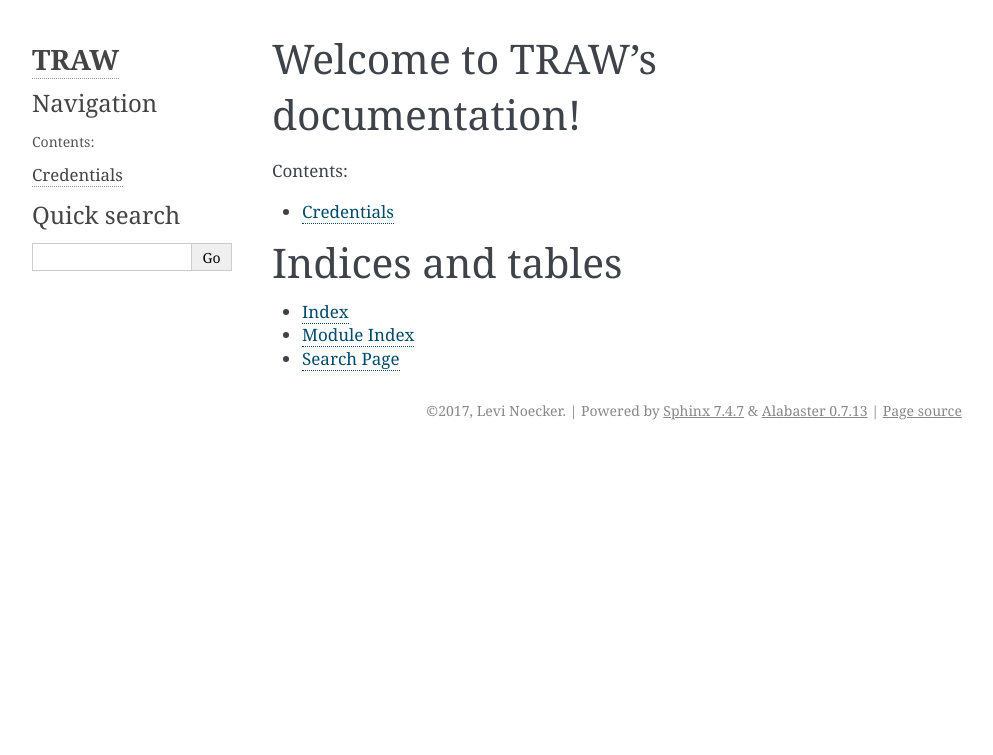
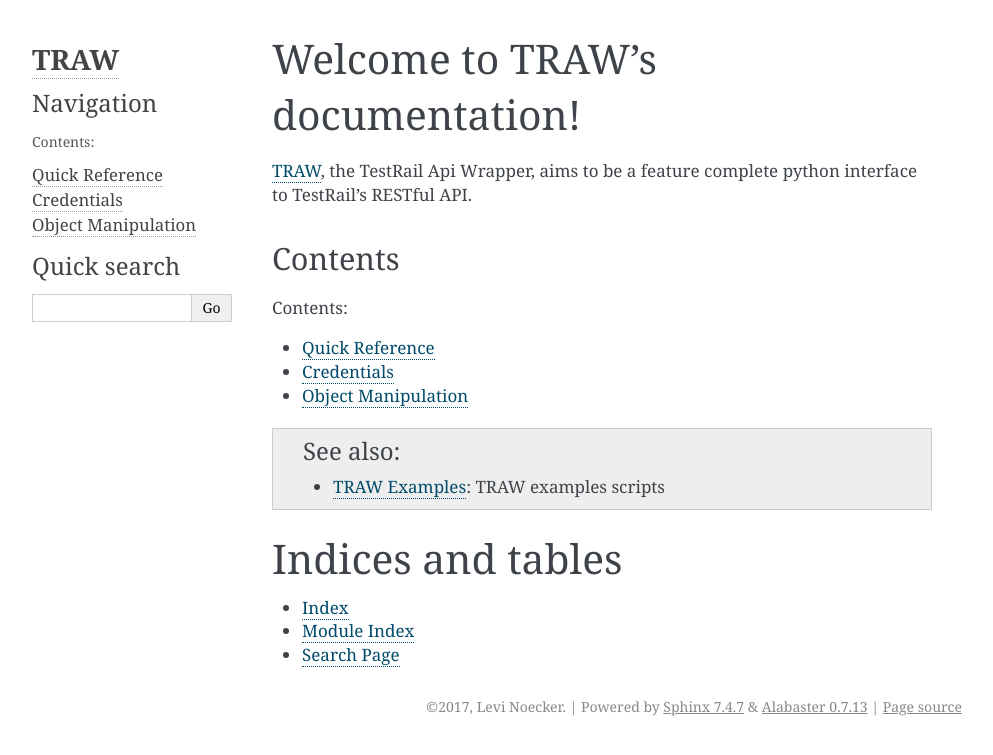
Before and after one commit to leviable/testrail-api-wrapper, a Sphinx documentation site: the page built from docs/index.rst, in a window 1280 px wide. Shown: the top 755 px of the page, without its empty margins (148-1141 px from the left). Built offline with Sphinx 7.4.7, drawn with Linux system fonts in a browser that asks for light colours.

Commit message:
Update RTFD pages

```diff
--- a/docs/conf.py
+++ b/docs/conf.py
@@ -31,7 +31,9 @@
 # Add any Sphinx extension module names here, as strings. They can be
 # extensions coming with Sphinx (named 'sphinx.ext.*') or your custom
 # ones.
-extensions = []
+extensions = [
+    "sphinx.ext.extlinks",
+]
 
 # Add any paths that contain templates here, relative to this directory.
 templates_path = ['_templates']
@@ -76,6 +78,10 @@
 
 # If true, `todo` and `todoList` produce output, else they produce nothing.
 todo_include_todos = False
+
+extlinks = {
+    "pypi": ("https://pypi.python.org/pypi/%s", ""),
+}
 
 
 # -- Options for HTML output ----------------------------------------------
--- a/docs/index.rst
+++ b/docs/index.rst
@@ -6,11 +6,25 @@
 Welcome to TRAW's documentation!
 ================================
 
+:pypi:`TRAW`, the TestRail Api Wrapper, aims to be a feature complete python
+interface to TestRail's RESTful API.
+
+Contents
+--------
+
 .. toctree::
    :maxdepth: 2
    :caption: Contents:
 
+   quick-reference
    credentials
+   adding-updating
+
+.. seealso::
+
+    * `TRAW Examples`_: TRAW examples scripts
+
+.. _TRAW Examples: https://github.com/levi-rs/traw/tree/master/examples
 
 
 
```
Also changed, not shown: docs/adding-updating.rst (added, +74 -0 lines), docs/quick-reference.rst (added, +43 -0 lines), 1 other file.
